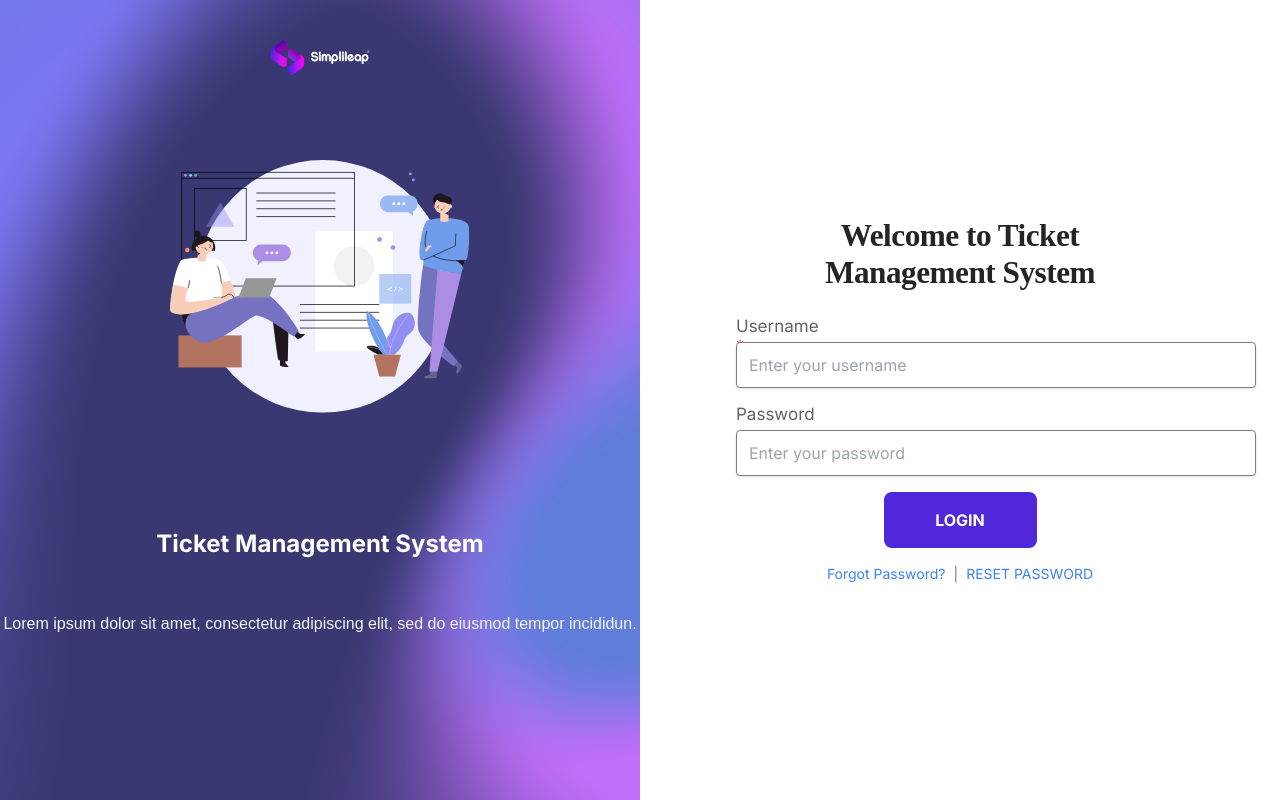
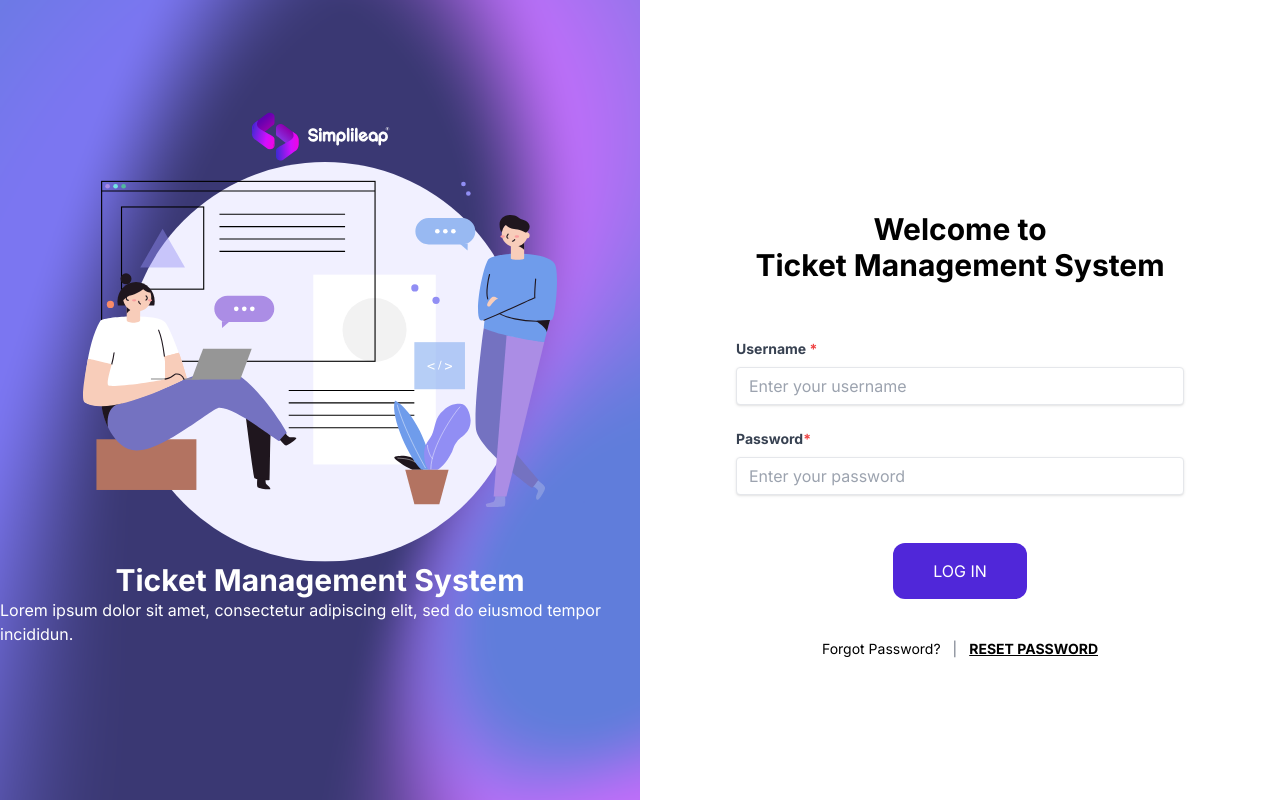
Before and after one commit to deepakpathak-prog/Ticketing-System, a Next.js app: page /login in a window 1280 px wide. Built offline with nearby package versions, Linux system fonts and the light colour scheme.

Commit message:
Login page changed but OAuth not integrated

```diff
--- a/src/Components/common/PassSidebar.tsx
+++ b/src/Components/common/PassSidebar.tsx
@@ -52,8 +52,8 @@ const PassSidebar = () => {
                             <Link href="/FirstPassword">Reset Password</Link>
 
                         </div>
-                        <div className='flex gap-3 text-white pt-3 pb-3 pl-3 w-[90%] rounded-md hover:bg-[#5027D9]'>
-                            <Image src={Ellipse} alt="change password"/>
+                        <div className='flex gap-3 text-white pt-3 pb-3 pl-4 w-[90%] rounded-md hover:bg-[#5027D9]'>
+                            <Image src={circle} alt="change password"/>
                             <Link href="/AccountDetails">Enter Account details</Link>
                         </div>
                     </>
--- a/src/app/login/page.tsx
+++ b/src/app/login/page.tsx
@@ -1,13 +1,15 @@
-'use client';
-import axios from 'axios';
-import React, { useEffect } from 'react';
-import { useForm } from 'react-hook-form';
-import Head from 'next/head';
-import Image from 'next/image';
-import logo from "../../../public/images/logo.svg"
-import cover from "../../../public/images/cover.png"
-import Illustration from "../../../public/images/Illustration.svg"
-import toast, { Toaster } from 'react-hot-toast';
+"use client";
+import axios from "axios";
+import React, { useEffect } from "react";
+import { useForm } from "react-hook-form";
+import Head from "next/head";
+import Image from "next/image";
+import logo from "../../../public/images/logo.svg";
+import cover from "../../../public/images/cover.png";
+import Illustration from "../../../public/images/Illustration.svg";
+import toast, { Toaster } from "react-hot-toast";
+import logoWhite from "../../../public/images/sidebarLogo.svg";
+import Link from "next/link";
 // Define the interface for form data
 interface FormData {
   username: string;
@@ -15,168 +17,141 @@ interface FormData {
 }
 
 const LoginForm = () => {
+  const {
+    register,
+    handleSubmit,
+    formState: { errors },
+  } = useForm<FormData>(); // Specify the FormData type here
 
-    const { register, handleSubmit, formState: { errors } } = useForm<FormData>(); // Specify the FormData type here
-
-    const onSubmit = async (data: FormData) => { // Explicitly type the data parameter
+  const onSubmit = async (data: FormData) => {
+    // Explicitly type the data parameter
     try {
-            const response = await axios.post('http://localhost:8000/login', {
+      const response = await axios.post("http://localhost:8000/login", {
         email: data.username,
         password: data.password,
       });
 
       if (response.status === 200) {
-                toast.success('Login successful!');
+        toast.success("Login successful!");
 
-                console.log('Login successful:', response.data);
+        console.log("Login successful:", response.data);
 
-                localStorage.setItem('token', response.data.token);
+        localStorage.setItem("token", response.data.token);
 
-                window.location.href = '/AccountDetails';
+        window.location.href = "/AccountDetails";
       }
     } catch (error) {
-            toast.error('Error logging in. Please check your credentials.');
-            console.error('Error logging in:', error);
-
+      toast.error("Error logging in. Please check your credentials.");
+      console.error("Error logging in:", error);
     }
   };
 
   return (
     <>
       <Toaster />
-        <div className="min-h-screen flex">
-            <div className="relative w-1/2 h-screen">
-                <Image src={cover} alt="Background" layout="fill" objectFit="cover" className="absolute" />
-                <div className="absolute top-10 w-full flex justify-center">
-                    <Image src={logo} alt="Logo" width={100} height={100} />
+      <div className=" h-screen grid grid-cols-2">
+        <div className=" relative h-full flex flex-col justify-between items-center">
+          <Image
+            src={cover}
+            alt="Background"
+            layout="fill"
+            className="absolute z-[-1]"
+          />
+          <div className="flex justify-center items-center mt-28">
+            <Image src={logoWhite} alt="Logo" height={50} />
           </div>
-                <div className="absolute top-40 w-full flex justify-center">
-                    <Image src={Illustration} alt="Illustration" width={300} height={300} className=' 3xl:w-[50%]' />
+          <div className="">
+            <Image src={Illustration} alt="Illustration" height={400} />
           </div>
-                <div className="absolute  bottom-60 w-full flex justify-center mt-4">
-                    <h1 className="text-white text-2xl font-bold ">Ticket Management System</h1>
+
+          <div className="flex justify-center ">
+            <h1 className="text-white text-3xl font-bold ">
+              Ticket Management System
+            </h1>
           </div>
-                <div className="absolute bottom-40 w-full flex justify-center mt-4">
-                    <p
-                        className="text-white text-2xl font-bold text-center"
-                        style={{
-                            fontFamily: 'Zen Kaku Gothic Antique, sans-serif',
-                            color: '#F5F5F5',
-                            fontWeight: '400',
-                            fontSize: '16px',
-                            width:'380px,',
-                            font:'Zen Kaku Gothic Antique',
-                        }}
-                    >
+          <div className="flex justify-center  text-white mb-56">
+            Lorem ipsum dolor sit amet, consectetur adipiscing elit, sed do
+            eiusmod tempor incididun.
+          </div>
+        </div>
 
-                        Lorem ipsum dolor sit amet, consectetur adipiscing elit, sed do eiusmod tempor incididun.
-                    </p>
+        {/* ========================================== */}
+        <div className=" flex flex-col justify-center items-center gap-14 w-[70%] mx-auto">
+          <div className="text-3xl font-bold text-center text-black">
+            Welcome to <br></br>Ticket Management System
           </div>
-                {/* <div className="flex-grow flex items-center justify-center">
-                  <img src="/illustration.svg" className="h-90" alt="Illustration" />
-                </div> */}
-            </div>
-            <div className="w-1/2 flex flex-col items-center justify-center p-10 bg-white">
-                <h1
-                    className="text-3xl font-bold mb-6 text-center "
-                    style={{
-                        width: '380px',
-                        height: '75px',
-                        top: '183px',
-                        left: '919px',
-                        lineHeight: '37.5px',
-                        fontFamily: 'Zen Kaku Gothic Antique',
-                        fontWeight: '700',
-                        fontSize: '31.25px',
-                        letterSpacing: '-0.5px',
-                        alignContent: 'center',
-                        color: '#242424',
-
-                    }}
-                >
-                    Welcome to Ticket Management System
-                </h1>
-                <form onSubmit={handleSubmit(onSubmit)} className="w-full max-w-md">
+          <div className="flex flex-col justify-start w-full">
+            <form onSubmit={handleSubmit(onSubmit)} className="">
               <div className="mb-4 relative">
                 <label
                   className="block text-gray-700 text-sm font-bold mb-2"
                   htmlFor="username"
-                            style={{
-                                width: '75px',
-                                height: '18px',
-                                color: '#5E626C',
-                                fontWeight: '400',
-                                fontSize: '17px',
-                            }}
                 >
                   Username <span className="text-red-500">*</span>
                 </label>
                 <input
-                            {...register("username", { required: true })}
+                  {...register('username', {
+                    required: 'Username is required',
+                    validate: {
+                      noSpaces: (value) =>
+                        !/\s/.test(value) || 'Username should not contain spaces',
+                    },
+                  })}
                   id="username"
                   type="text"
-                            className="shadow appearance-none border rounded w-full py-2 px-3 text-gray-700 leading-tight focus:outline-none"
-                            style={{
-                                width: '520px',
-                                height: '46px',
-                                borderRadius: '4px',
-                                border: '1px solid #7F7F7F',
-                            }}
+                  className="shadow appearance-none border rounded w-full py-2 px-3 text-gray-700 leading-tight focus:outline-none mb-2"
                   placeholder="Enter your username"
                 />
-                        {errors.username && <p className="text-red-500 text-xs italic">Username is required.</p>}
+                {errors.username && (
+                  <p className="text-red-500 text-xs ">
+                    {errors.username.message}
+                  </p>
+                )}
               </div>
               <div className="mb-4 relative">
                 <label
                   className="block text-gray-700 text-sm font-bold mb-2"
                   htmlFor="password"
-                            style={{
-                                width: '75px',
-                                height: '18px',
-                                color: '#5E626C',
-                                fontWeight: '400',
-                                fontSize: '17px',
-                            }}
                 >
-                            Password
+                  Password<span className="text-red-500">*</span>
                 </label>
                 <input
-                            {...register("password", { required: true })}
+                  {...register('password', {
+                    required: 'Password is required',
+                    validate: {
+                      noSpaces: (value) =>
+                        !/\s/.test(value) || 'Password should not contain spaces',
+                    },
+                  })}
                   id="password"
                   type="password"
-                            className="shadow appearance-none border rounded w-full py-2 px-3 text-gray-700 leading-tight focus:outline-none"
-                            style={{
-                                width: '520px',
-                                height: '46px',
-                                borderRadius: '4px',
-                                border: '1px solid #7F7F7F',
-                            }}
+                  className="shadow appearance-none border rounded w-full py-2 px-3 text-gray-700 leading-tight focus:outline-none mb-2"
                   placeholder="Enter your password"
                 />
-                        {errors.password && <p className="text-red-500 text-xs italic">Password is required.</p>}
+                {errors.password && (
+                  <p className="text-red-500 text-xs ">
+                    {errors.password.message}
+                  </p>
+                )}
               </div>
-                    <div className="flex items-center justify-center">
+              <div className="flex items-center justify-center p-6">
                 <button
                   type="submit"
-                            className="bg-blue-500 hover:bg-blue-700 text-white font-bold py-2 px-4 rounded focus:outline-none focus:shadow-outline"
-                            style={{
-                                width: '153px',
-                                height: '56px',
-                                borderRadius: '8px',
-                                backgroundColor: '#5027D9',
-                            }}
+                  className="bg-[#5027d9] hover:bg-blue-700 text-white py-4 px-10 rounded-xl focus:outline-none focus:shadow-outline font-xs"
                 >
-                            LOGIN
+                  LOG IN
                 </button>
               </div>
-                    <div className="text-sm mt-4 flex justify-center">
-                        <a href="#" className="text-blue-500 hover:underline mr-2">Forgot Password?</a>
+              <div className="text-sm mt-4 flex justify-center gap-3">
+                <Link href="/reset">Forgot Password?</Link>
                 <span className="text-gray-500">|</span>
-                        <a href="#" className="text-blue-500 hover:underline ml-2">RESET PASSWORD</a>
+                <Link href="/reset" className="font-bold underline">RESET PASSWORD</Link>
               </div>
             </form>
           </div>
         </div>
+      </div>
+
     </>
   );
 };
```
Lines whose indentation alone changed are shown as unchanged.
